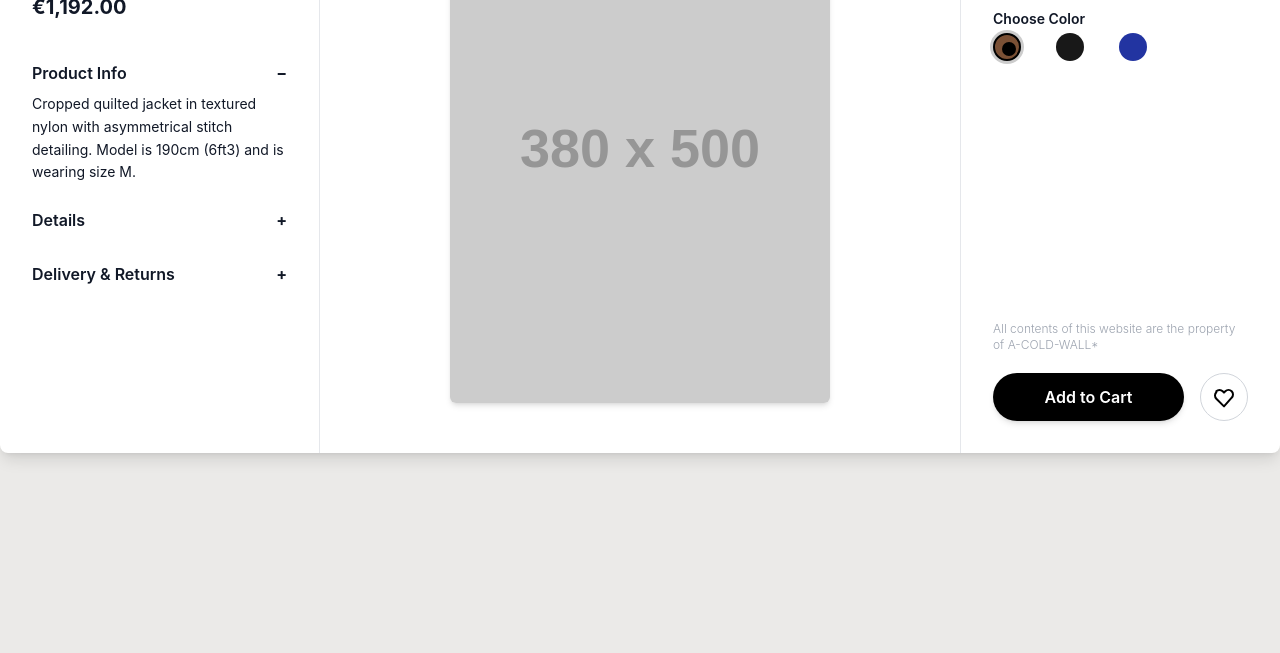
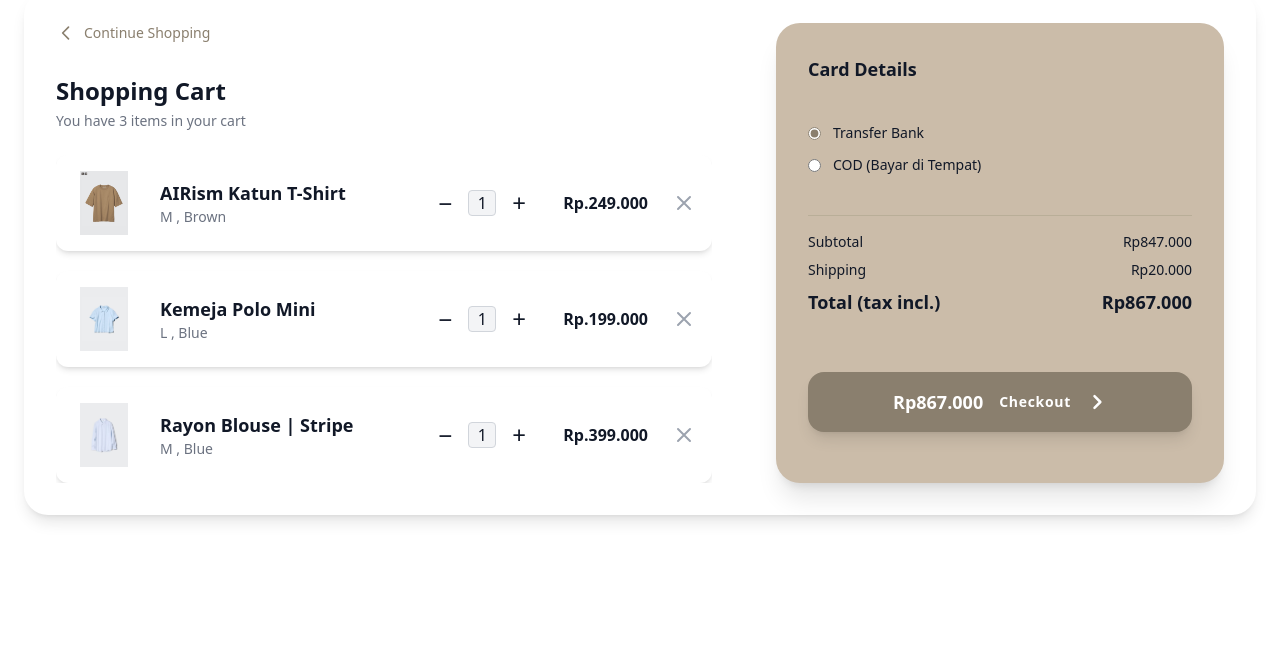
Before and after one commit to stefieee/web-ecommerce-, a plain HTML site: page cart.html in a window 1280 px wide. Shown: the part 147-800 px from the top of the page. Drawn offline with nearby package versions, Linux system fonts and the light colour scheme; placeholder pictures from the web are drawn by us.

Commit message:
update cart, dan navbar

```diff
--- a/cart.html
+++ b/cart.html
@@ -3,209 +3,187 @@
 <head>
   <meta charset="UTF-8" />
   <meta name="viewport" content="width=device-width, initial-scale=1" />
-<title>Product Popup - Suilven Quilted Jacket</title>
+  <title>Shopping Cart UI</title>
   <script src="https://cdn.tailwindcss.com"></script>
   <style>
-  body {
-    background-color: #d9d7d484;
-    font-family: 'Inter', sans-serif;
-    margin: 0;
-    padding: 0;
-    -webkit-font-smoothing: antialiased;
-    -moz-osx-font-smoothing: grayscale;
-  }
-  /* Scrollbar removed for pop up panel */
-  ::-webkit-scrollbar {
-    display: none;
-  }
-  /* Custom radio buttons for size and color */
-  input[type="radio"] {
-    appearance: none;
-    -webkit-appearance: none;
-    background-color: #fafafa;
-    margin: 0 6px 0 0;
-    font: inherit;
-    color: #444;
-    width: 30px;
-    height: 30px;
-    border: 1.8px solid #ccc;
-    border-radius: 50%;
-    display: inline-block;
-    position: relative;
-    cursor: pointer;
-    transition: all 0.3s ease;
-  }
-  input[type="radio"]:checked {
-    border-color: #000;
-    box-shadow: 0 0 0 3px #00000033;
-  }
-  input[type="radio"]:checked::after {
-    content: "";
-    width: 14px;
-    height: 14px;
-    border-radius: 50%;
-    background: #000;
-    position: absolute;
-    top: 7px;
-    left: 7px;
-  }
-  /* Color selectors as circles */
-  input.color-radio {
-    width: 28px;
-    height: 28px;
-    border-radius: 50%;
-    border: 2px solid transparent;
-    margin-right: 15px;
-  }
-  /* Colors for color choices */
-  #color-brown {
-    background-color: #7a5035;
-  }
-  #color-black {
-    background-color: #181818;
-  }
-  #color-blue {
-    background-color: #2234a1;
-  }
-  input.color-radio:checked {
-    border-color: black;
-  }
-  /* Accordion style details */
-  details summary {
-    cursor: pointer;
-    font-weight: 600;
-    margin-bottom: 6px;
-    list-style: none;
-  }
-  details summary::-webkit-details-marker {
-    display:none;
-  }
-  details[open] summary::after {
-    content: "−";
-    float: right;
-    font-weight: 700;
-  }
-  details summary::after {
-    content: "+";
-    float: right;
-    font-weight: 700;
+    .no-scrollbar::-webkit-scrollbar { display: none; }
+    .no-scrollbar { -ms-overflow-style: none; scrollbar-width: none; }
+    input:focus {
+      outline: 2px solid #cbbca9;
+      outline-offset: 0;
     }
   </style>
 </head>
-<body>
-  <main class="max-w-7xl mx-auto bg-white rounded-lg shadow-lg flex max-h-[600px] h-full lg:h-[600px]">
-    <!-- Left Info Panel -->
-    <section class="flex flex-col flex-shrink-0 w-1/4 p-8 border-r border-gray-200 text-gray-900">
-      <nav class="text-xs text-gray-500 mb-6 select-none" aria-label="Breadcrumb">
-        Home / Category / Jackets
-      </nav>
-      <h1 class="font-semibold text-2xl mb-2 leading-tight">Suilven Quilted Jacket</h1>
-      <p class="font-bold text-xl mb-10">€1,192.00</p>
+<body class="bg-white min-h-screen flex items-center justify-center p-6 text-gray-900">
+  <div class="max-w-7xl w-full bg-white rounded-3xl p-4 sm:p-6 md:p-8 flex flex-col md:flex-row gap-8 md:gap-16 shadow-lg">
 
-      <details class="mb-6" open>
-        <summary>Product Info</summary>
-        <p class="mt-2 text-sm leading-relaxed font-normal">
-          Cropped quilted jacket in textured nylon with asymmetrical stitch detailing. Model is 190cm (6ft3) and is wearing size M.
-        </p>
-      </details>
 
-      <details class="mb-6">
-        <summary>Details</summary>
-        <p class="mt-2 text-sm leading-relaxed font-normal">
-          Outer: 100% nylon. Lining: 100% nylon. Padding: 100% polyester. Machine wash cold, do not tumble dry.
-        </p>
-      </details>
+    <!-- LEFT: Shopping Cart -->
+   <section class="w-full md:flex-1 min-w-0">
 
-      <details>
-        <summary>Delivery & Returns</summary>
-        <p class="mt-2 text-sm leading-relaxed font-normal">
-          Free delivery over €99. Returns accepted within 30 days of purchase.
-        </p>
-      </details>
+      <button class="flex items-center gap-2 text-[#8a7f6e] font-medium mb-8 hover:text-[#6c6457] transition">
+        <svg xmlns="http://www.w3.org/2000/svg" class="h-5 w-5" fill="none" viewBox="0 0 24 24" stroke="currentColor" stroke-width="2">
+          <path stroke-linecap="round" stroke-linejoin="round" d="M15 19l-7-7 7-7"/>
+        </svg>
+        <a href="index.html" class="text-sm">Continue Shopping</a>
+      </button>
+
+      <h2 class="text-2xl font-semibold mb-1">Shopping Cart</h2>
+      <p class="text-sm text-gray-500 mb-6">You have 3 items in your cart</p>
+
+      <ul class="space-y-5 max-h-[480px] overflow-y-auto no-scrollbar">
+        <!-- Cart Items (Tetap putih dan clean) -->
+        <li class="flex items-center gap-6 bg-white rounded-xl shadow-md p-4" data-price="249000">
+          <img src="images/populer(1).avif" class="w-16 h-16 object-contain rounded-lg" />
+          <div class="flex-grow">
+            <h3 class="font-semibold text-lg">AIRism Katun T-Shirt</h3>
+            <p class="text-sm text-gray-500">M , Brown</p>
+          </div>
+          <div class="flex items-center gap-2 font-medium select-none">
+            <button class="text-2xl px-2 hover:text-[#cbbca9]" aria-label="Decrease quantity">−</button>
+            <input type="text" value="1" readonly class="w-7 text-center bg-gray-100 rounded border border-gray-300" />
+            <button class="text-2xl px-2 hover:text-[#cbbca9]" aria-label="Increase quantity">+</button>
+          </div>
+          <span class="font-semibold min-w-[90px] text-right">Rp.249.000</span>
+          <button class="text-gray-400 hover:text-red-600 transition">
+            <svg xmlns="http://www.w3.org/2000/svg" class="h-6 w-6" fill="none" stroke="currentColor" stroke-width="2" viewBox="0 0 24 24">
+              <path stroke-linecap="round" stroke-linejoin="round" d="M6 18L18 6M6 6l12 12"/>
+            </svg>
+          </button>
+        </li>
+
+        <!-- Item 2 -->
+        <li class="flex items-center gap-6 bg-white rounded-xl shadow-md p-4" data-price="199000">
+          <img src="images/populer2.avif" class="w-16 h-16 object-contain rounded-lg" />
+          <div class="flex-grow">
+            <h3 class="font-semibold text-lg">Kemeja Polo Mini</h3>
+            <p class="text-sm text-gray-500">L , Blue</p>
+          </div>
+          <div class="flex items-center gap-2 font-medium select-none">
+            <button class="text-2xl px-2 hover:text-[#cbbca9]" aria-label="Decrease quantity">−</button>
+            <input type="text" value="1" readonly class="w-7 text-center bg-gray-100 rounded border border-gray-300" />
+            <button class="text-2xl px-2 hover:text-[#cbbca9]" aria-label="Increase quantity">+</button>
+          </div>
+          <span class="font-semibold min-w-[90px] text-right">Rp.199.000</span>
+          <button class="text-gray-400 hover:text-red-600 transition">
+            <svg xmlns="http://www.w3.org/2000/svg" class="h-6 w-6" fill="none" stroke="currentColor" stroke-width="2" viewBox="0 0 24 24">
+              <path stroke-linecap="round" stroke-linejoin="round" d="M6 18L18 6M6 6l12 12"/>
+            </svg>
+          </button>
+        </li>
+
+        <!-- Item 3 -->
+        <li class="flex items-center gap-6 bg-white rounded-xl shadow-md p-4" data-price="399000">
+          <img src="images/prod.avif" class="w-16 h-16 object-contain rounded-lg" />
+          <div class="flex-grow">
+            <h3 class="font-semibold text-lg">Rayon Blouse | Stripe</h3>
+            <p class="text-sm text-gray-500">M , Blue</p>
+          </div>
+          <div class="flex items-center gap-2 font-medium select-none">
+            <button class="text-2xl px-2 hover:text-[#cbbca9]" aria-label="Decrease quantity">−</button>
+            <input type="text" value="1" readonly class="w-7 text-center bg-gray-100 rounded border border-gray-300" />
+            <button class="text-2xl px-2 hover:text-[#cbbca9]" aria-label="Increase quantity">+</button>
+          </div>
+          <span class="font-semibold min-w-[90px] text-right">Rp.399.000</span>
+          <button class="text-gray-400 hover:text-red-600 transition">
+            <svg xmlns="http://www.w3.org/2000/svg" class="h-6 w-6" fill="none" stroke="currentColor" stroke-width="2" viewBox="0 0 24 24">
+              <path stroke-linecap="round" stroke-linejoin="round" d="M6 18L18 6M6 6l12 12"/>
+            </svg>
+          </button>
+        </li>
+      </ul>
     </section>
 
-    <!-- Center Image Panel -->
-    <section class="flex justify-center flex-grow p-8">
-      <div class="w-[300px] sm:w-[380px] flex items-center justify-center">
-        <img
-          src="https://placehold.co/380x500?text=Brown+Quilted+Jacket+on+Model+Standing+Neutral+Pose"
-          alt="Model wearing a brown cropped quilted jacket with asymmetrical stitch detailing on neutral grey background"
-          class="object-contain h-full max-h-[500px] rounded-md shadow-md" />
+    <!-- RIGHT: Total & Payment -->
+    <section class="w-full max-w-md bg-[#cbbca9] rounded-3xl p-8 flex flex-col gap-6 text-gray-900 shadow-xl">
+      <h3 class="font-semibold text-lg mb-4">Card Details</h3>
+
+      <!-- Opsi Metode Pembayaran -->
+      <div class="space-y-3 text-sm">
+        <label class="flex items-center gap-3">
+          <input type="radio" name="payment" value="transfer" checked class="accent-[#8a7f6e]" />
+          <span>Transfer Bank</span>
+        </label>
+        <label class="flex items-center gap-3">
+          <input type="radio" name="payment" value="cod" class="accent-[#8a7f6e]" />
+          <span>COD (Bayar di Tempat)</span>
+        </label>
       </div>
-    </section>
 
-    <!-- Right Details Panel -->
-    <section class="flex flex-col flex-shrink-0 w-1/4 p-8 border-l border-gray-200 text-gray-900 select-none">
-      <form class="flex flex-col h-full justify-between">
-        <div>
-          <div class="flex justify-between items-center mb-3">
-            <span class="text-sm font-semibold">Choose Size</span>
-            <button type="button" class="text-xs underline underline-offset-2 text-gray-500 hover:text-black transition">Size Guide</button>
+      <!-- Ringkasan Harga -->
+      <div class="mt-4 border-t border-[#b9ae98] pt-4 space-y-2">
+        <div class="flex justify-between text-sm font-medium">
+          <span>Subtotal</span>
+          <span id="subtotal">Rp0</span>
         </div>
-          <fieldset class="flex gap-2 mb-8" aria-label="Choose size">
-            <label for="size-xs" class="cursor-pointer" title="Extra Small Size XS">XS
-              <input type="radio" id="size-xs" name="size" value="XS" />
-            </label>
-            <label for="size-s" class="cursor-pointer" title="Small Size S">S
-              <input type="radio" id="size-s" name="size" value="S" />
-            </label>
-            <label for="size-m" class="cursor-pointer" title="Medium Size M">
-              M
-              <input type="radio" id="size-m" name="size" value="M" checked />
-            </label>
-            <label for="size-l" class="cursor-pointer" title="Large Size L">L
-              <input type="radio" id="size-l" name="size" value="L" />
-            </label>
-            <label for="size-xl" class="cursor-pointer" title="Extra Large Size XL">XL
-              <input type="radio" id="size-xl" name="size" value="XL" />
-            </label>
-            <label for="size-xxl" class="cursor-pointer" title="Double Extra Large Size XXL">XXL
-              <input type="radio" id="size-xxl" name="size" value="XXL" />
-            </label>
-          </fieldset>
-
-          <div class="mb-6">
-            <span class="text-sm font-semibold mb-1 block">Choose Color</span>
-            <fieldset class="flex gap-5" aria-label="Choose color">
-              <label for="color-brown" class="cursor-pointer" title="Brown color choice">
-                <input type="radio" class="color-radio" name="color" id="color-brown" value="brown" checked />
-              </label>
-              <label for="color-black" class="cursor-pointer" title="Black color choice">
-                <input type="radio" class="color-radio" name="color" id="color-black" value="black" />
-              </label>
-              <label for="color-blue" class="cursor-pointer" title="Blue color choice">
-                <input type="radio" class="color-radio" name="color" id="color-blue" value="blue" />
-              </label>
-            </fieldset>
+        <div class="flex justify-between text-sm font-medium">
+          <span>Shipping</span>
+          <span id="shipping">Rp20.000</span>
+        </div>
+        <div class="flex justify-between text-lg font-semibold">
+          <span>Total (tax incl.)</span>
+          <span id="total">Rp0</span>
         </div>
       </div>
 
-        <footer class="pt-2">
-          <p class="mb-5 text-xs text-gray-400 font-light select-text">
-            All contents of this website are the property of A-COLD-WALL*
-          </p>
-
-          <div class="flex items-center gap-4">
+      <!-- Tombol Checkout -->
       <button
         type="button"
-              aria-label="Add product to cart"
-              class="flex-grow bg-black text-white py-3 rounded-full font-semibold hover:bg-gray-900 transition-shadow shadow-md active:shadow-inner focus:outline-none focus:ring-2 focus:ring-black focus:ring-offset-2">
-              Add to Cart
-            </button>
-
-            <button
-              type="button"
-              aria-label="Add to favorites"
-              class="w-12 h-12 flex items-center justify-center border border-gray-300 rounded-full hover:border-black transition"
-              title="Add to favorites (wish list)">
-              <svg xmlns="http://www.w3.org/2000/svg" fill="none" stroke="#000" stroke-width="2" viewBox="0 0 24 24" aria-hidden="true" focusable="false" class="w-6 h-6">
-                <path stroke-linecap="round" stroke-linejoin="round" d="M4.318 6.318a4.5 4.5 0 016.364 0L12 7.636l1.318-1.318a4.5 4.5 0 116.364 6.364L12 21.364l-7.682-7.682a4.5 4.5 0 010-6.364z" />
+        class="mt-8 bg-[#8a7f6e] hover:bg-[#7c7263] active:scale-[0.98] transition-transform w-full rounded-2xl py-4 text-white font-semibold flex justify-center items-center gap-4 shadow-lg"
+        aria-label="Checkout"
+      >
+        <span id="checkout-total" class="text-lg">Rp0</span>
+        <span class="text-sm tracking-wider">Checkout</span>
+        <svg xmlns="http://www.w3.org/2000/svg" class="h-5 w-5" fill="none" stroke="currentColor" stroke-width="3" viewBox="0 0 24 24">
+          <path stroke-linecap="round" stroke-linejoin="round" d="M9 5l7 7-7 7"/>
         </svg>
       </button>
+    </section>
   </div>
-        </footer>
-      </form>
-    </section>
-  </main>
+
+  <!-- SCRIPT -->
+  <script>
+    function formatRupiah(n) {
+      return 'Rp' + n.toLocaleString('id-ID');
+    }
+
+    function updateTotal() {
+      let subtotal = 0;
+      document.querySelectorAll('li[data-price]').forEach(item => {
+        const price = parseInt(item.dataset.price);
+        const qty = parseInt(item.querySelector('input[type="text"]').value);
+        subtotal += price * qty;
+      });
+
+      const shipping = 20000;
+      const total = subtotal + shipping;
+
+      document.getElementById('subtotal').textContent = formatRupiah(subtotal);
+      document.getElementById('shipping').textContent = formatRupiah(shipping);
+      document.getElementById('total').textContent = formatRupiah(total);
+      document.getElementById('checkout-total').textContent = formatRupiah(total);
+    }
+
+    document.querySelectorAll('li[data-price]').forEach(item => {
+      const minusBtn = item.querySelector('button[aria-label="Decrease quantity"]');
+      const plusBtn = item.querySelector('button[aria-label="Increase quantity"]');
+      const quantityInput = item.querySelector('input[type="text"]');
+
+      plusBtn.addEventListener('click', () => {
+        quantityInput.value = parseInt(quantityInput.value) + 1;
+        updateTotal();
+      });
+
+      minusBtn.addEventListener('click', () => {
+        const current = parseInt(quantityInput.value);
+        if (current > 1) {
+          quantityInput.value = current - 1;
+          updateTotal();
+        }
+      });
+    });
+
+    updateTotal();
+  </script>
 </body>
 </html>
```
Also changed, not shown: index.html (+35 -4 lines). Lines whose indentation alone changed are shown as unchanged.
